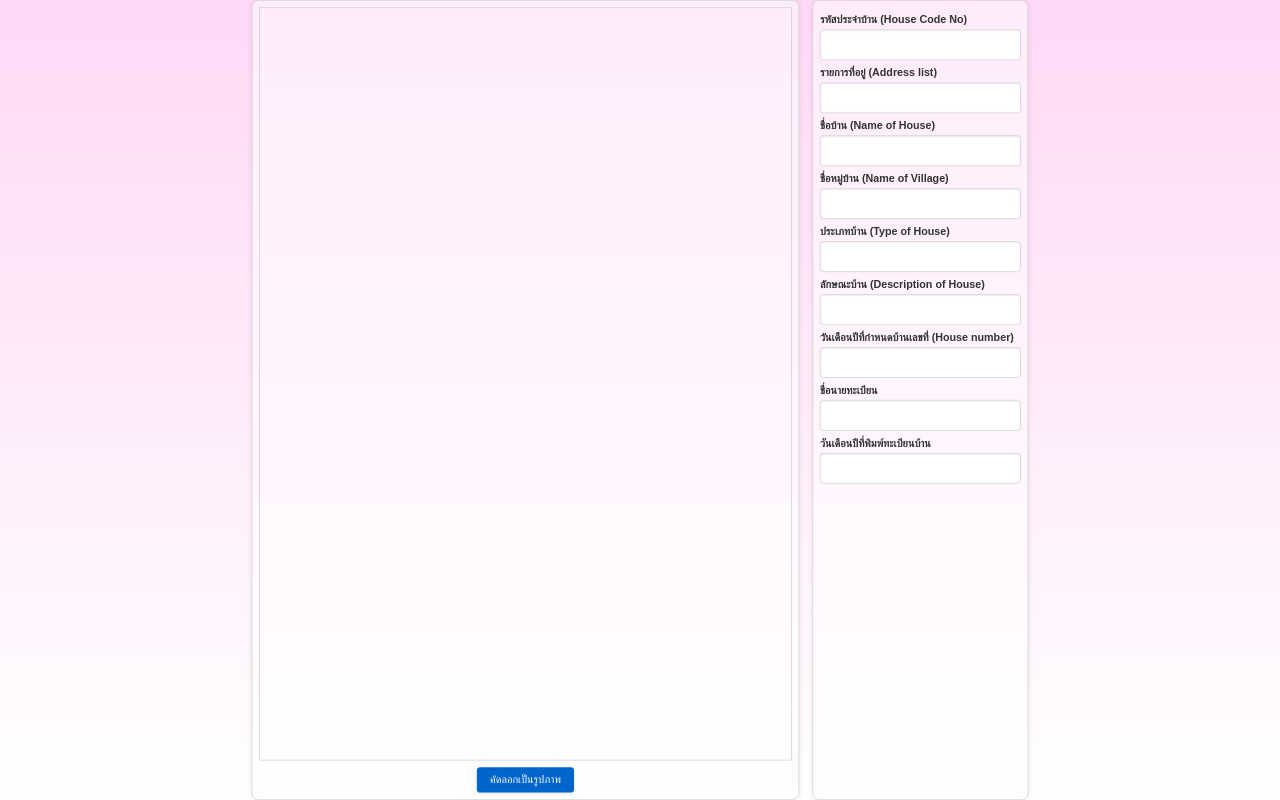
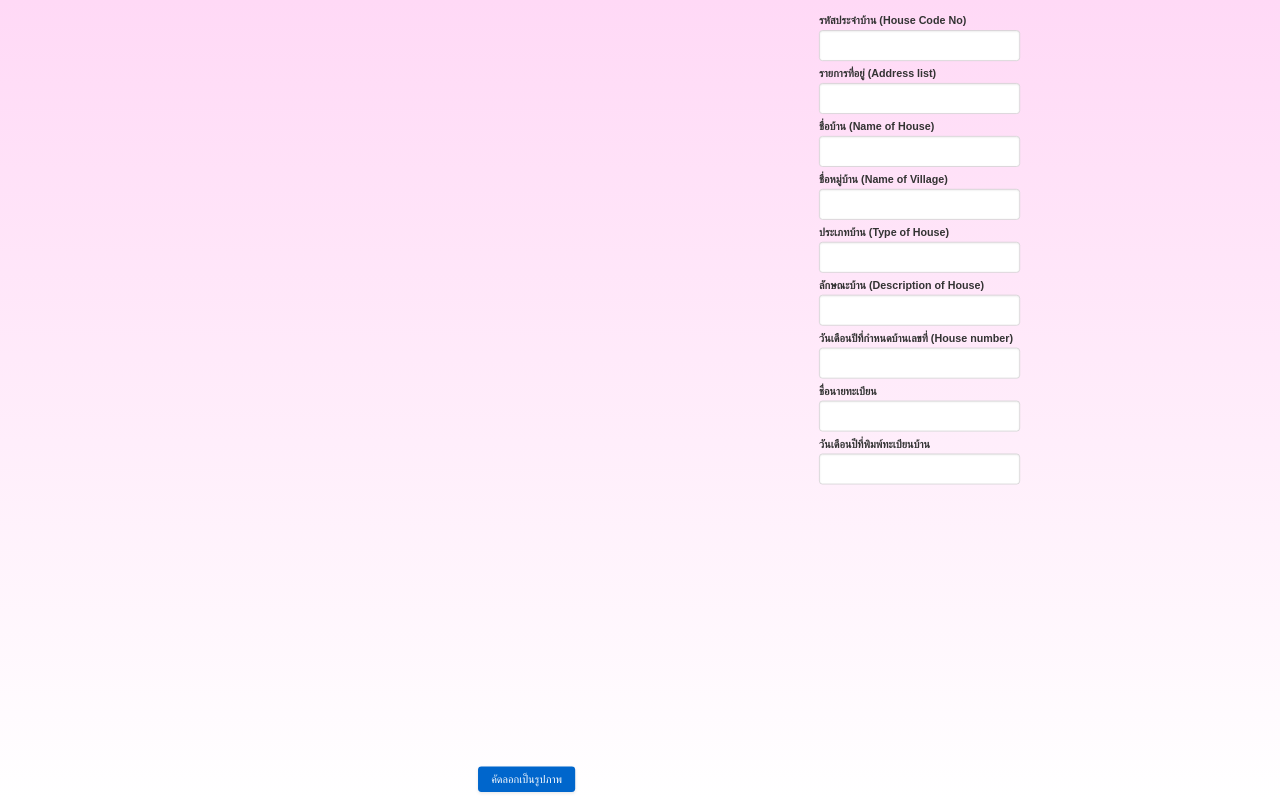
Before and after one commit to useronlineid/test, a plain HTML site: page index.html in a window 1280 px wide. Drawn offline with Linux system fonts and the light colour scheme.

Commit message:
styles.css

```diff
--- a/styles.css
+++ b/styles.css
@@ -6,7 +6,7 @@ body {
     height: 100vh;
     margin: 0;
     background: linear-gradient(to bottom, #ffd9f6, #ffffff);
-    overflow: hidden; /* ป้องกันการเลื่อนหน้าเว็บ */
+    overflow: auto; /* เปลี่ยนค่า overflow เป็น auto เพื่อให้สามารถเลื่อนหน้าเว็บได้ */
 }
 
 .container {
@@ -14,19 +14,15 @@ body {
     gap: 20px;
     transform: scale(0.67); /* ลดขนาดเป็น 67% */
     transform-origin: center; /* กำหนดจุดยึดของการปรับขนาดที่ตรงกลางด้านบน */
-    position: absolute;
-    top: 50%;
-    left: 50%;
-    transform: translate(-50%, -50%) scale(0.67); /* ทำให้ container อยู่ตรงกลาง */
+    position: relative; /* เปลี่ยนเป็น relative เพื่อให้เลื่อนใน container ได้ */
 }
 
 .display-container, .form-container {
     display: flex;
     flex-direction: column;
-    border: 1px solid #ccc;
     padding: 10px;
-    background: rgba(255, 255, 255, 0.5); /* Transparent background */
-    box-shadow: 0 0 10px rgba(0, 0, 0, 0.1);
+    background: rgba(255, 255, 255, 0.0); /* Transparent background */
+    box-shadow: 0 0 10px rgba(0, 0, 0, 0.0);
     border-radius: 10px;
 }
 
@@ -48,7 +44,7 @@ input, select {
     padding: 10px;
     font-size: 16px;
     font-family: 'Kanit', Arial, sans-serif;
-    border: 1px solid #ccc;
+    border: 1px solid #ccc; /* นำกรอบออกจากช่องกรอกข้อมูล */
     border-radius: 5px;
     background: #fff;
     box-shadow: inset 0 1px 3px rgba(0,0,0,0.1);
@@ -67,7 +63,7 @@ button {
     cursor: pointer;
     background-color: #0066cc;
     color: #fff;
-    border: none;
+    border: none; /* นำกรอบออกจากปุ่ม */
     border-radius: 5px;
     box-shadow: 0 2px 5px rgba(0,0,0,0.1);
 }
@@ -83,5 +79,5 @@ button:hover {
 }
 
 #canvas {
-    border: 1px solid #ccc;
+    border: none; /* นำกรอบออกจาก canvas */
 }
```
